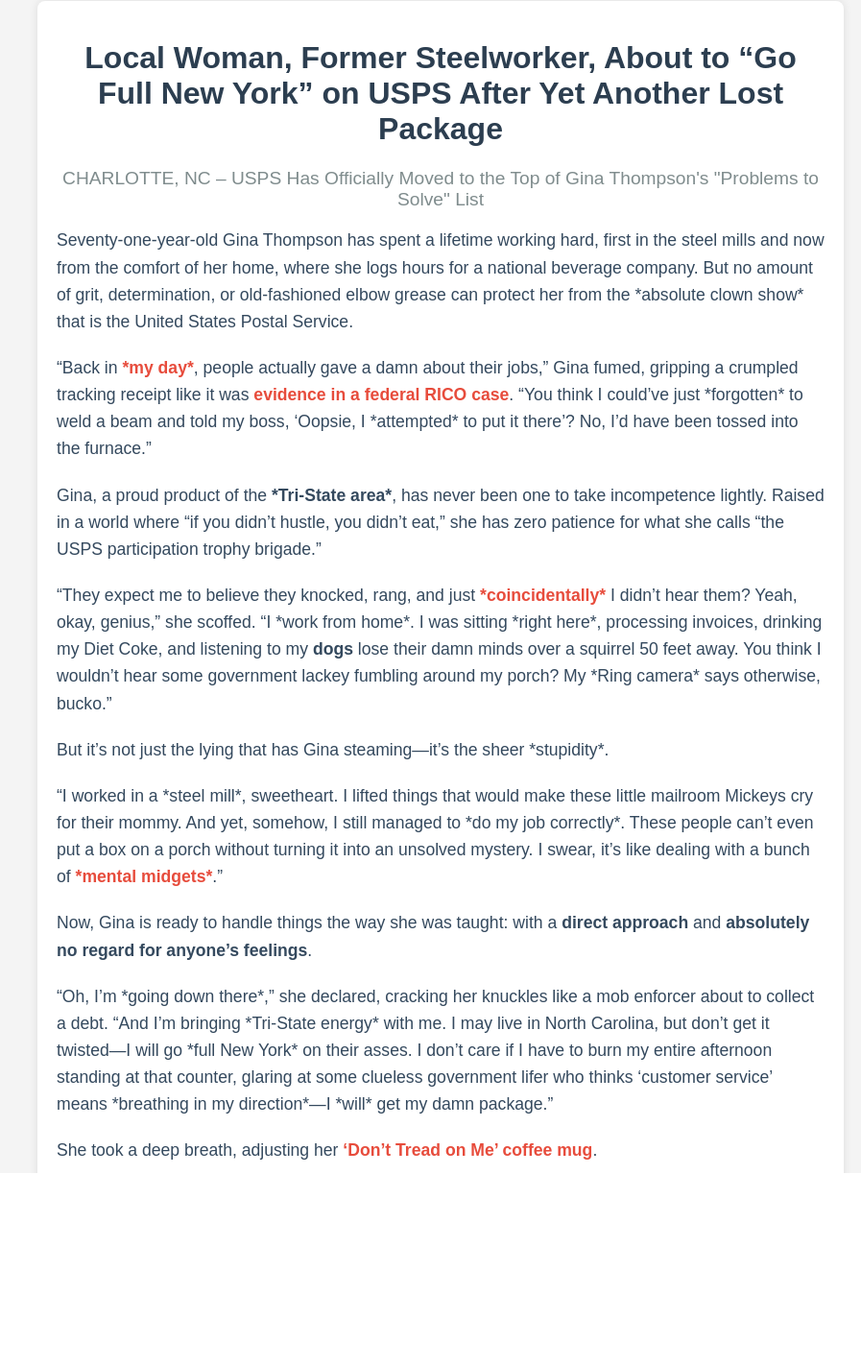
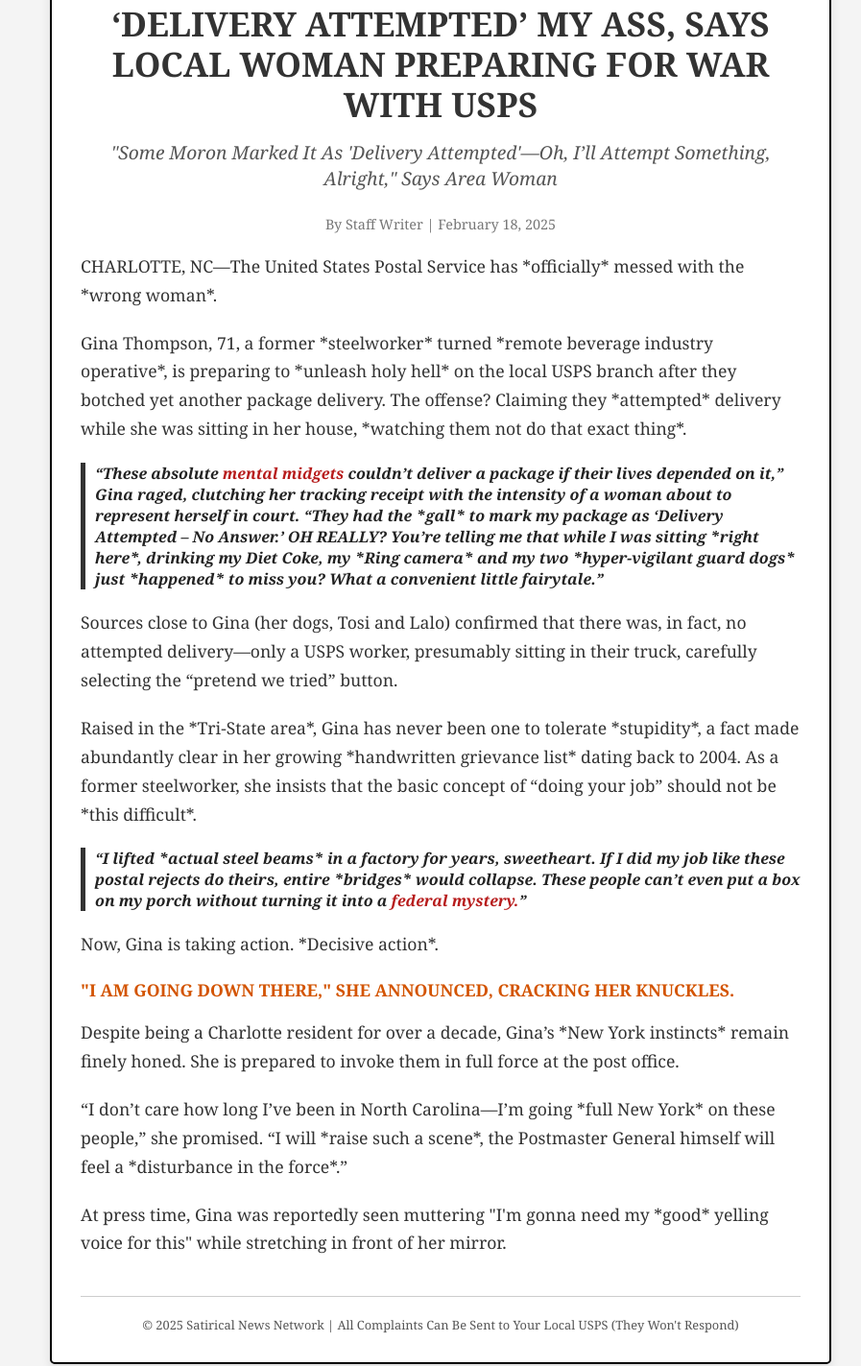
Before and after one commit to JCreta/mail-dilemma, a plain HTML site: page moms mad.html in a window 1280 px wide. Shown: the part 49-1472 px from the top of the page at 96% size, without its empty margins (181-1078 px from the left). Drawn offline with Linux system fonts and the light colour scheme.

Commit message:
better
yay

```diff
--- a/moms mad.html
+++ b/moms mad.html
@@ -4,105 +4,117 @@
 <head>
     <meta charset="UTF-8">
     <meta name="viewport" content="width=device-width, initial-scale=1.0">
-    <title>Local Woman Goes Full New York on USPS After Lost Package</title>
+    <title>‘Delivery Attempted’ My Ass, Says Local Woman Preparing for War with USPS</title>
     <style>
         body {
-            font-family: Arial, sans-serif;
+            font-family: 'Georgia', serif;
             background-color: #f4f4f4;
             margin: 0;
-            padding: 0;
+            padding: 20px;
             color: #333;
         }
 
         .container {
-            max-width: 800px;
-            margin: 50px auto;
+            max-width: 750px;
+            margin: 0 auto;
             background-color: #fff;
-            padding: 20px;
-            border-radius: 8px;
-            box-shadow: 0 0 10px rgba(0, 0, 0, 0.1);
+            padding: 30px;
+            border-radius: 5px;
+            box-shadow: 0 4px 10px rgba(0, 0, 0, 0.1);
+            border: 2px solid #000;
         }
 
-        h1 {
+        .headline {
             text-align: center;
-            color: #2c3e50;
+            font-size: 2.2em;
+            font-weight: bold;
+            text-transform: uppercase;
+            line-height: 1.2;
+            margin-bottom: 15px;
         }
 
-        h2 {
+        .subhead {
+            text-align: center;
             font-size: 1.2em;
-            font-weight: normal;
+            font-style: italic;
+            color: #555;
+            margin-bottom: 25px;
+        }
+
+        .byline {
+            font-size: 0.9em;
             text-align: center;
-            color: #7f8c8d;
+            margin-bottom: 20px;
+            color: #777;
         }
 
         p {
-            line-height: 1.6;
+            line-height: 1.7;
             font-size: 1.1em;
-            color: #34495e;
             margin-bottom: 20px;
-        }
-
-        .highlight {
-            font-weight: bold;
-            color: #e74c3c;
         }
 
         .quote {
             font-style: italic;
-            color: #16a085;
+            color: #222;
+            font-weight: bold;
+            border-left: 5px solid #333;
+            padding-left: 10px;
+            margin: 20px 0;
         }
 
-        .bold {
+        .important {
             font-weight: bold;
+            color: #b71c1c;
         }
 
-        .signature {
-            font-size: 0.9em;
-            text-align: right;
-            color: #bdc3c7;
+        .action {
+            text-transform: uppercase;
+            font-weight: bold;
+            font-size: 1.1em;
+            color: #d35400;
         }
 
         .footer {
             text-align: center;
             font-size: 0.8em;
-            color: #7f8c8d;
-            margin-top: 50px;
+            color: #555;
+            margin-top: 40px;
+            padding-top: 20px;
+            border-top: 1px solid #ccc;
         }
     </style>
 </head>
 <body>
 
 <div class="container">
-    <h1>Local Woman, Former Steelworker, About to “Go Full New York” on USPS After Yet Another Lost Package</h1>
-    <h2>CHARLOTTE, NC – USPS Has Officially Moved to the Top of Gina Thompson's "Problems to Solve" List</h2>
+    <div class="headline">‘Delivery Attempted’ My Ass, Says Local Woman Preparing for War with USPS</div>
+    <div class="subhead">"Some Moron Marked It As 'Delivery Attempted'—Oh, I’ll Attempt Something, Alright," Says Area Woman</div>
+    <div class="byline">By Staff Writer | February 18, 2025</div>
 
-    <p>Seventy-one-year-old Gina Thompson has spent a lifetime working hard, first in the steel mills and now from the comfort of her home, where she logs hours for a national beverage company. But no amount of grit, determination, or old-fashioned elbow grease can protect her from the *absolute clown show* that is the United States Postal Service.</p>
+    <p>CHARLOTTE, NC—The United States Postal Service has *officially* messed with the *wrong woman*.</p>
 
-    <p>“Back in <span class="highlight">*my day*</span>, people actually gave a damn about their jobs,” Gina fumed, gripping a crumpled tracking receipt like it was <span class="highlight">evidence in a federal RICO case</span>. “You think I could’ve just *forgotten* to weld a beam and told my boss, ‘Oopsie, I *attempted* to put it there’? No, I’d have been tossed into the furnace.”</p>
+    <p>Gina Thompson, 71, a former *steelworker* turned *remote beverage industry operative*, is preparing to *unleash holy hell* on the local USPS branch after they botched yet another package delivery. The offense? Claiming they *attempted* delivery while she was sitting in her house, *watching them not do that exact thing*.</p>
 
-    <p>Gina, a proud product of the <span class="bold">*Tri-State area*</span>, has never been one to take incompetence lightly. Raised in a world where “if you didn’t hustle, you didn’t eat,” she has zero patience for what she calls “the USPS participation trophy brigade.”</p>
+    <div class="quote">“These absolute <span class="important">mental midgets</span> couldn’t deliver a package if their lives depended on it,” Gina raged, clutching her tracking receipt with the intensity of a woman about to represent herself in court. “They had the *gall* to mark my package as ‘Delivery Attempted – No Answer.’ OH REALLY? You’re telling me that while I was sitting *right here*, drinking my Diet Coke, my *Ring camera* and my two *hyper-vigilant guard dogs* just *happened* to miss you? What a convenient little fairytale.”</div>
 
-    <p>“They expect me to believe they knocked, rang, and just <span class="highlight">*coincidentally*</span> I didn’t hear them? Yeah, okay, genius,” she scoffed. “I *work from home*. I was sitting *right here*, processing invoices, drinking my Diet Coke, and listening to my <span class="bold">dogs</span> lose their damn minds over a squirrel 50 feet away. You think I wouldn’t hear some government lackey fumbling around my porch? My *Ring camera* says otherwise, bucko.”</p>
+    <p>Sources close to Gina (her dogs, Tosi and Lalo) confirmed that there was, in fact, no attempted delivery—only a USPS worker, presumably sitting in their truck, carefully selecting the “pretend we tried” button.</p>
 
-    <p>But it’s not just the lying that has Gina steaming—it’s the sheer *stupidity*.</p>
+    <p>Raised in the *Tri-State area*, Gina has never been one to tolerate *stupidity*, a fact made abundantly clear in her growing *handwritten grievance list* dating back to 2004. As a former steelworker, she insists that the basic concept of “doing your job” should not be *this difficult*.</p>
 
-    <p>“I worked in a *steel mill*, sweetheart. I lifted things that would make these little mailroom Mickeys cry for their mommy. And yet, somehow, I still managed to *do my job correctly*. These people can’t even put a box on a porch without turning it into an unsolved mystery. I swear, it’s like dealing with a bunch of <span class="highlight">*mental midgets*</span>.”</p>
+    <div class="quote">“I lifted *actual steel beams* in a factory for years, sweetheart. If I did my job like these postal rejects do theirs, entire *bridges* would collapse. These people can’t even put a box on my porch without turning it into a <span class="important">federal mystery.</span>”</div>
 
-    <p>Now, Gina is ready to handle things the way she was taught: with a <span class="bold">direct approach</span> and <span class="bold">absolutely no regard for anyone’s feelings</span>.</p>
+    <p>Now, Gina is taking action. *Decisive action*.</p>
 
-    <p>“Oh, I’m *going down there*,” she declared, cracking her knuckles like a mob enforcer about to collect a debt. “And I’m bringing *Tri-State energy* with me. I may live in North Carolina, but don’t get it twisted—I will go *full New York* on their asses. I don’t care if I have to burn my entire afternoon standing at that counter, glaring at some clueless government lifer who thinks ‘customer service’ means *breathing in my direction*—I *will* get my damn package.”</p>
+    <div class="action">"I AM GOING DOWN THERE," SHE ANNOUNCED, CRACKING HER KNUCKLES.</div>
 
-    <p>She took a deep breath, adjusting her <span class="highlight">‘Don’t Tread on Me’ coffee mug</span>.</p>
+    <p>Despite being a Charlotte resident for over a decade, Gina’s *New York instincts* remain finely honed. She is prepared to invoke them in full force at the post office.</p>
 
-    <p>“I’m gonna make *such a scene*, they’ll be naming a postal reform bill after me.”</p>
+    <p>“I don’t care how long I’ve been in North Carolina—I’m going *full New York* on these people,” she promised. “I will *raise such a scene*, the Postmaster General himself will feel a *disturbance in the force*.”</p>
 
-    <p>As of press time, Gina had already started compiling <span class="bold">a list of grievances</span> dating back to the Bush administration and had printed out USPS’s official policies, which she intended to *slam* onto the counter for dramatic effect.</p>
+    <p>At press time, Gina was reportedly seen muttering "I'm gonna need my *good* yelling voice for this" while stretching in front of her mirror.</p>
 
-    <p class="signature">The postal carrier assigned to Gina’s route has reportedly filed for witness protection.</p>
-
-    <div class="footer">
-        <p><em>Written by: Your Friendly Neighborhood News Editor</em></p>
-    </div>
+    <div class="footer">© 2025 Satirical News Network | All Complaints Can Be Sent to Your Local USPS (They Won't Respond)</div>
 </div>
 
 </body>
```
